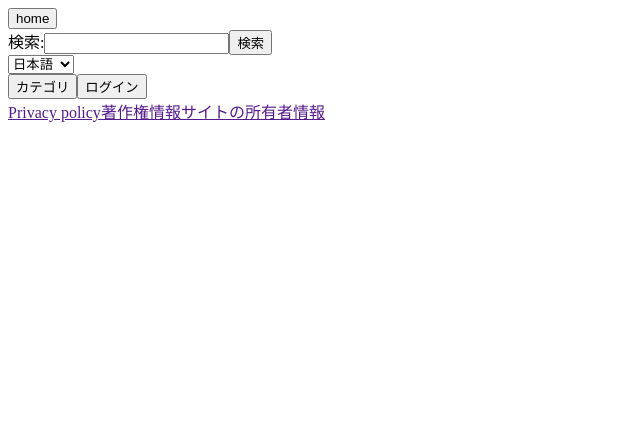
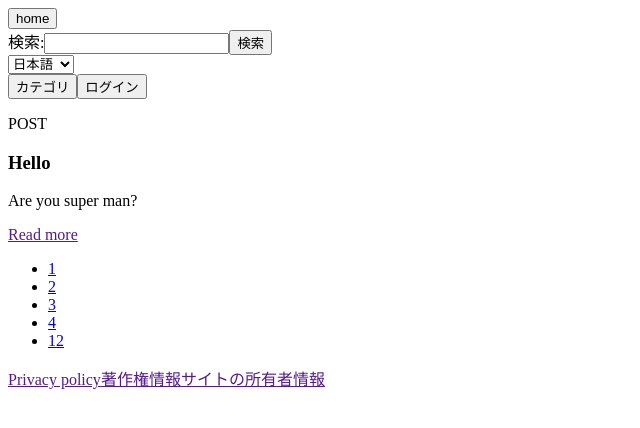
Before and after one commit to CA01971164/blog, a React (Create React App) app in the folder client/: page / in a window 1280 px wide. Shown: the top 428 px of the page, without its empty margins (0-640 px from the left). Built offline with nearby package versions, Linux system fonts and the light colour scheme; the HTML template or start-up script is replaced by a standard one.

Commit message:
added main in html

```diff
--- a/client/src/App.tsx
+++ b/client/src/App.tsx
@@ -18,6 +18,33 @@ const App: React.FC = () => {
         <button>カテゴリ</button>
         <button>ログイン</button>
       </header>
+      <main>
+        <p>POST</p>
+        <div>
+          <h3>Hello</h3>
+          <p>Are you super man?</p>
+          <a href="">Read more </a>
+          <nav>
+            <ul>
+              <li>
+                <a href="page1.html">1</a>
+              </li>
+              <li>
+                <a href="page2.html">2</a>
+              </li>
+              <li>
+                <a href="page3.html">3</a>
+              </li>
+              <li>
+                <a href="page4.html">4</a>
+              </li>
+              <li>
+                <a href="page12.html">12</a>
+              </li>
+            </ul>
+          </nav>
+        </div>
+      </main>
       <footer>
         <a href="">Privacy policy</a>
         <a href="">著作権情報</a>
```
